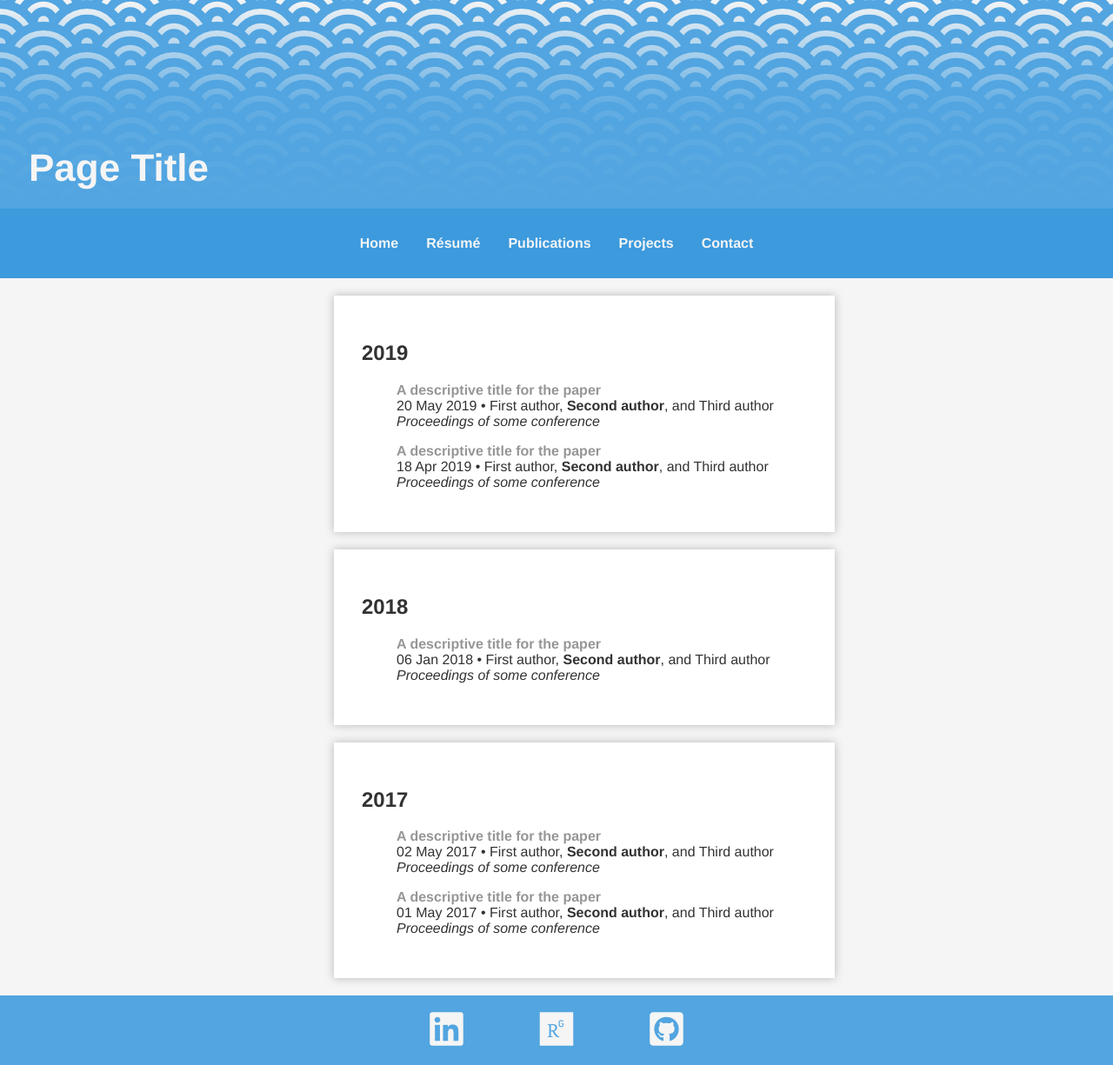
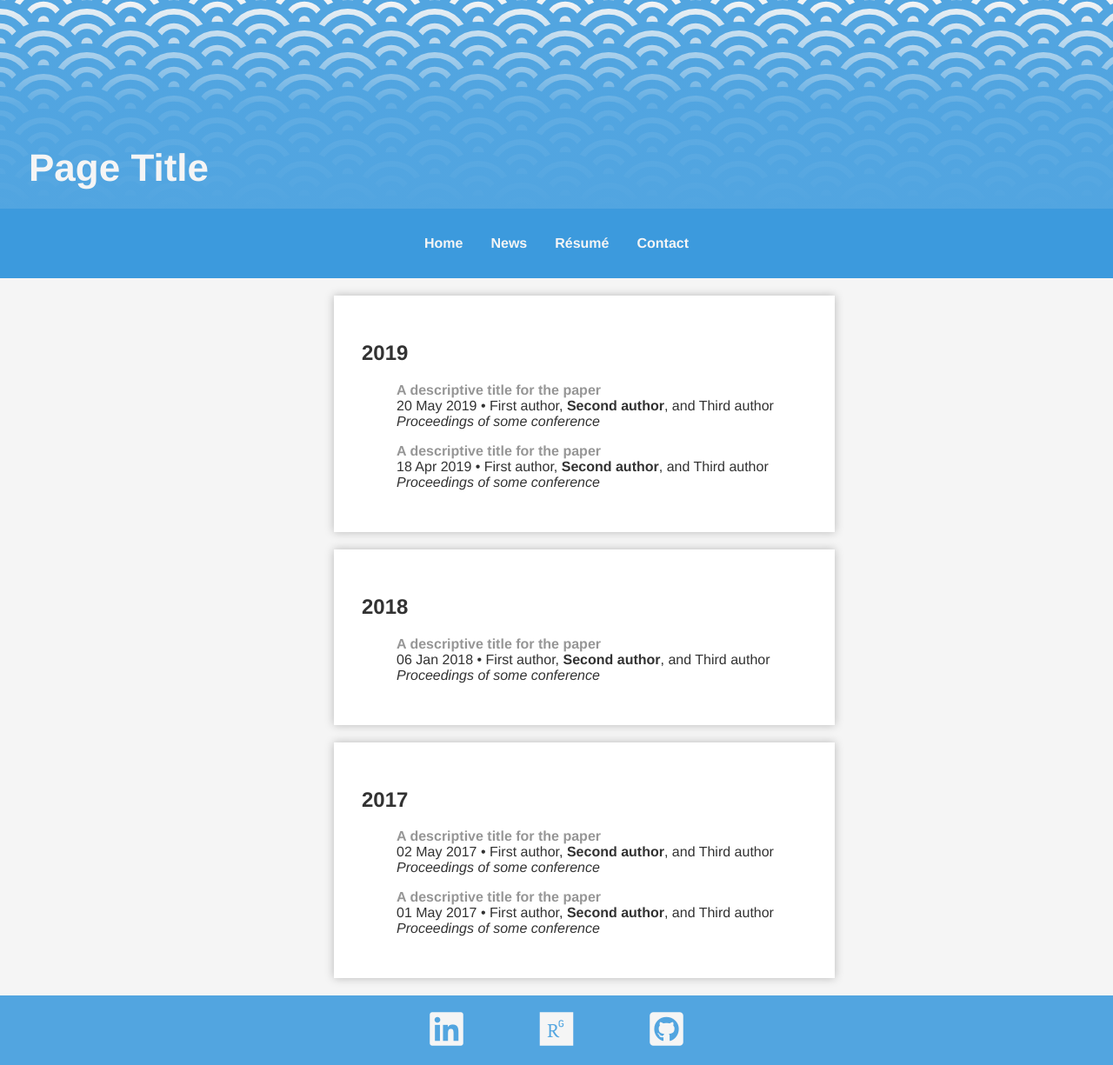
Before and after one commit to dmtveit/dmtveit.github.io, a Jekyll site: the page built from resume/index.html, in a window 1280 px wide. Shown: the whole page at 87% size. Built offline with Jekyll 4.4.1, drawn with Linux system fonts in a browser that asks for light colours.

```diff
--- a/_layouts/default.html
+++ b/_layouts/default.html
@@ -24,9 +24,8 @@
 				<nav>
 					<ul>
 						<li><a class="headerlink" href="/">Home</a></li>
+						<li><a class="headerlink" href="/news">News</a></li>
 						<li><a class="headerlink" href="/resume">Résumé</a></li>
-						<li><a class="headerlink" href="/publications">Publications</a></li>
-						<li><a class="headerlink" href="/projects">Projects</a></li>
 						<li><a class="headerlink" href="/contact">Contact</a></li>
 					</ul>
 				</nav>
--- a/resume/publications/index.html
+++ b/resume/index.html
@@ -1,6 +1,6 @@
 ---
 layout: default
-title: Publications
+title: Résumé
 ---
 {% assign postsByYear = site.categories.publications | group_by_exp:"publication", "publication.date | date: '%Y'" %}
 {% for year in postsByYear %}
```
